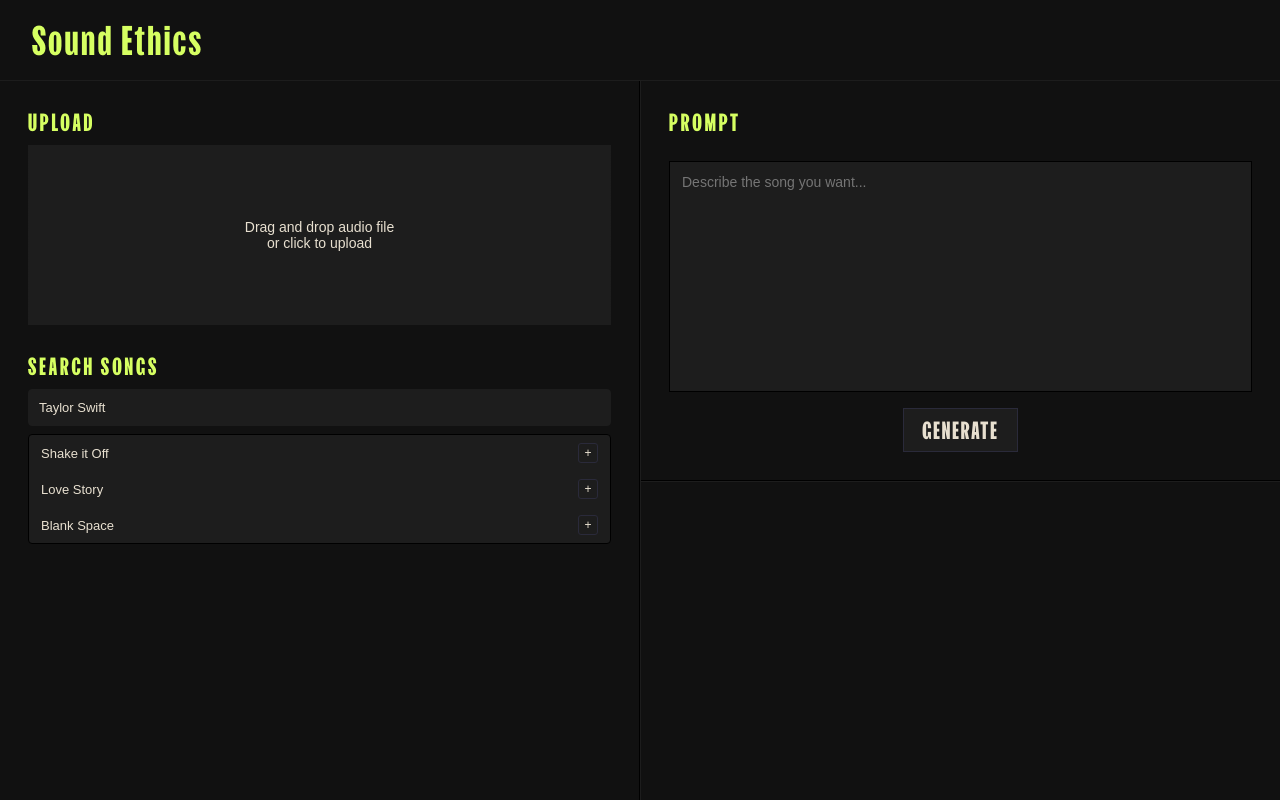
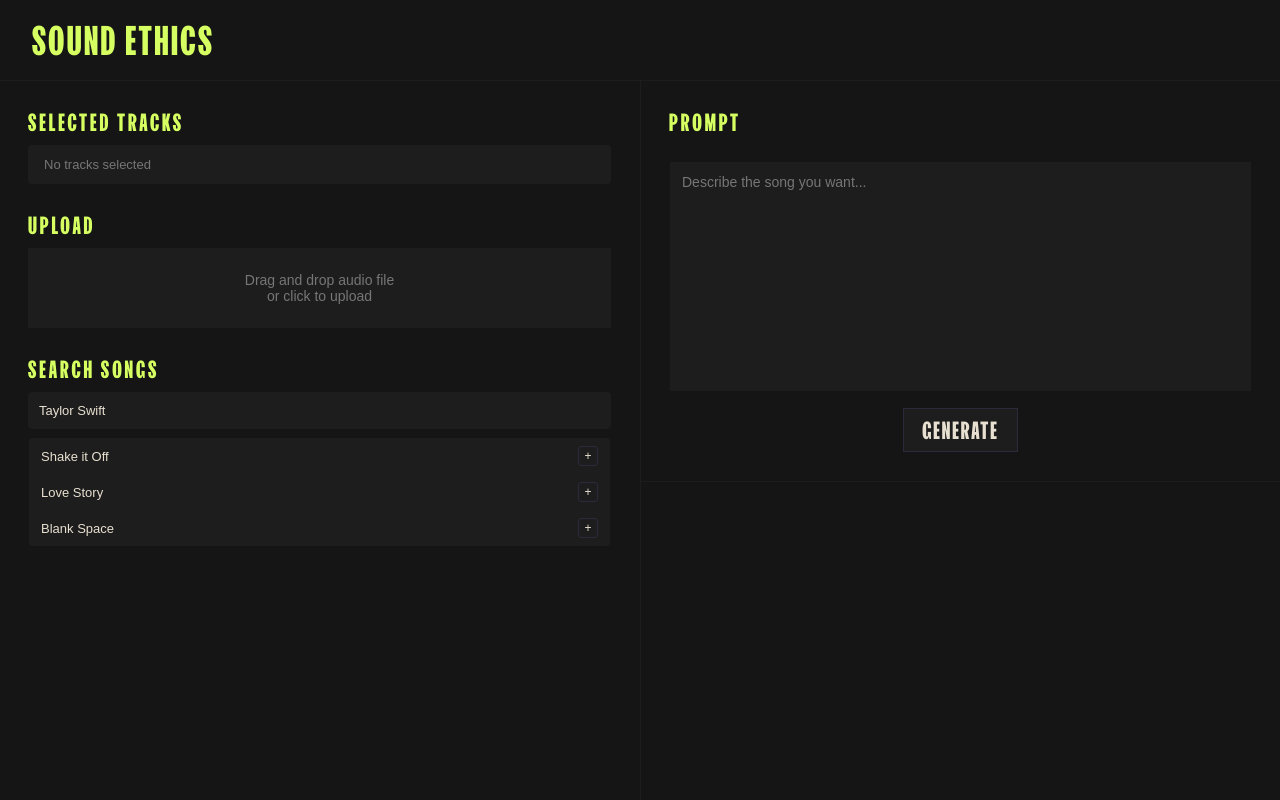
Before and after one commit to logancostello/SoundEthics, a React (Vite) app in the folder frontend/: page / in a window 1280 px wide. Built offline with nearby package versions, Linux system fonts and the light colour scheme.

Commit message:
add: selected tracks always shows and slight rearranging

```diff
--- a/frontend/src/App.css
+++ b/frontend/src/App.css
@@ -5,16 +5,16 @@
 
 :root {
   /* Colors */
-  --color-bg: #111111;
+  --color-bg: #151515;
   --color-bg-panel: #1D1D1D;
   --color-bg-item: #1D1D1D;
   --color-bg-hover: #1D1D1D;
   --color-border: #1D1D1D;
-  --color-border-subtle: #000000;
+  --color-border-subtle: #151515;
 
   --color-accent: #D6FF62;
   --color-text: #e8e0d0;
-  --color-text-muted: #e8e0d0;
+  --color-text-muted: #767676;
   --color-text-dim: #e8e0d0;
   --color-text-label: #D6FF62;
   --color-text-accent: #e8e0d0;
@@ -98,8 +98,6 @@ body {
   background: var(--color-bg-panel);
   padding: 8px;
   border-radius: 4px;
-  max-height: 140px;
-  overflow-y: auto;
 }
 
 .selected-item {
@@ -136,7 +134,7 @@ body {
 .upload-box {
   border: 1px dashed var(--color-border);
   background: var(--color-bg-item);
-  height: 180px;
+  height: 80px;
   display: flex;
   justify-content: center;
   align-items: center;
@@ -151,7 +149,7 @@ body {
 
 .upload-text {
   font-size: var(--font-size-body);
-  color: var(--color-text-dim);
+  color: var(--color-text-muted);
   text-align: center;
 }
 
@@ -169,10 +167,13 @@ body {
   letter-spacing: var(--letter-spacing-body);
 }
 
+.search-input::placeholder {
+  color: var(--color-text-muted);
+}
+
 .search-results {
   margin-top: 8px;
-  max-height: 120px;
-  overflow-y: auto;
+  min-height: 60px;
   border: 1px solid var(--color-border-subtle);
   border-radius: 4px;
   background: var(--color-bg-item);
@@ -186,7 +187,7 @@ body {
 }
 
 .song-name {
-  color: var(--color-text-muted);
+  color: var(--color-text);
   font-size: var(--font-size-small);
 }
 
@@ -269,6 +270,10 @@ body {
   letter-spacing: var(--letter-spacing-body);
 }
 
+.prompt-textarea::placeholder {
+  color: var(--color-text-muted);
+}
+
 /* Generate button */
 .generate-btn {
   align-self: center;
--- a/frontend/src/App.jsx
+++ b/frontend/src/App.jsx
@@ -16,9 +16,9 @@ function songSearch(input) {
 
   for (const key in dummySongs) {
     if (key.toLowerCase().includes(input)) { keys.push.apply(keys, dummySongs[key]); }
-    else { // if artist not included, check songs
+    else {
       for (const song of dummySongs[key]) {
-        if (song.toLowerCase().includes(input)) { songs.push(song);}
+        if (song.toLowerCase().includes(input)) { songs.push(song); }
       }
     }
   }
@@ -112,6 +112,7 @@ function App() {
   };
 
   const searchResults = songSearch(searchQuery) || [];
+  const hasSelections = selectedTracks.length > 0 || uploadedFile;
 
   return (
     <div className="app">
@@ -119,13 +120,19 @@ function App() {
 
       <div className="main">
         {/* LEFT PANEL */}
-        <div className="left-panel" style={{ width: dividerX }}>
+        <div className="left-panel" style={{ width: dividerX, display: "flex", flexDirection: "column", height: "100%", overflow: "hidden" }}>
 
-          {(selectedTracks.length > 0 || uploadedFile) && (
-            <div>
+          {/* Selected Tracks — always visible */}
+          <div style={{ flexShrink: 0 }}>
             <div className="section-label">Selected Tracks</div>
 
             <div className="selected-container">
+              {!hasSelections ? (
+                <span style={{ color: "var(--color-text-muted)", fontSize: "var(--font-size-small)", padding: "4px 8px" }}>
+                  No tracks selected
+                </span>
+              ) : (
+                <>
                   {uploadedFile && (
                     <div className="selected-item">
                       <span>{uploadedFile.name}</span>
@@ -171,12 +178,13 @@ function App() {
                       </button>
                     </div>
                   ))}
+                </>
+              )}
             </div>
           </div>
-          )}
 
           {/* Upload */}
-          <div>
+          <div style={{ flexShrink: 0 }}>
             <div className="section-label">Upload</div>
 
             <input
@@ -199,8 +207,8 @@ function App() {
             </div>
           </div>
 
-          {/* Search */}
-          <div>
+          {/* Search — fills remaining space to bottom */}
+          <div style={{ display: "flex", flexDirection: "column", flex: 1, minHeight: 0 }}>
             <div className="section-label">Search Songs</div>
 
             <input
@@ -210,11 +218,9 @@ function App() {
               className="search-input"
             />
 
-            <div className="search-results">
+            <div className="search-results" style={{ flex: 1, overflowY: "auto", minHeight: 0, maxHeight: "none" }}>
               {searchResults.map((song) => {
-                const isSelected = selectedTracks.some(
-                  (t) => t.name === song
-                );
+                const isSelected = selectedTracks.some((t) => t.name === song);
                 return (
                   <div key={song} className="search-item">
                     <span className="song-name">{song}</span>
--- a/frontend/src/components/Navbar.jsx
+++ b/frontend/src/components/Navbar.jsx
@@ -11,7 +11,7 @@ function Navbar() {
         fontSize: 'var(--font-size-heading)',
         letterSpacing: '0.06em',
       }}>
-        Sound Ethics
+        SOUND ETHICS
       </span>
     </nav>
   )
```
Lines whose indentation alone changed are shown as unchanged.
